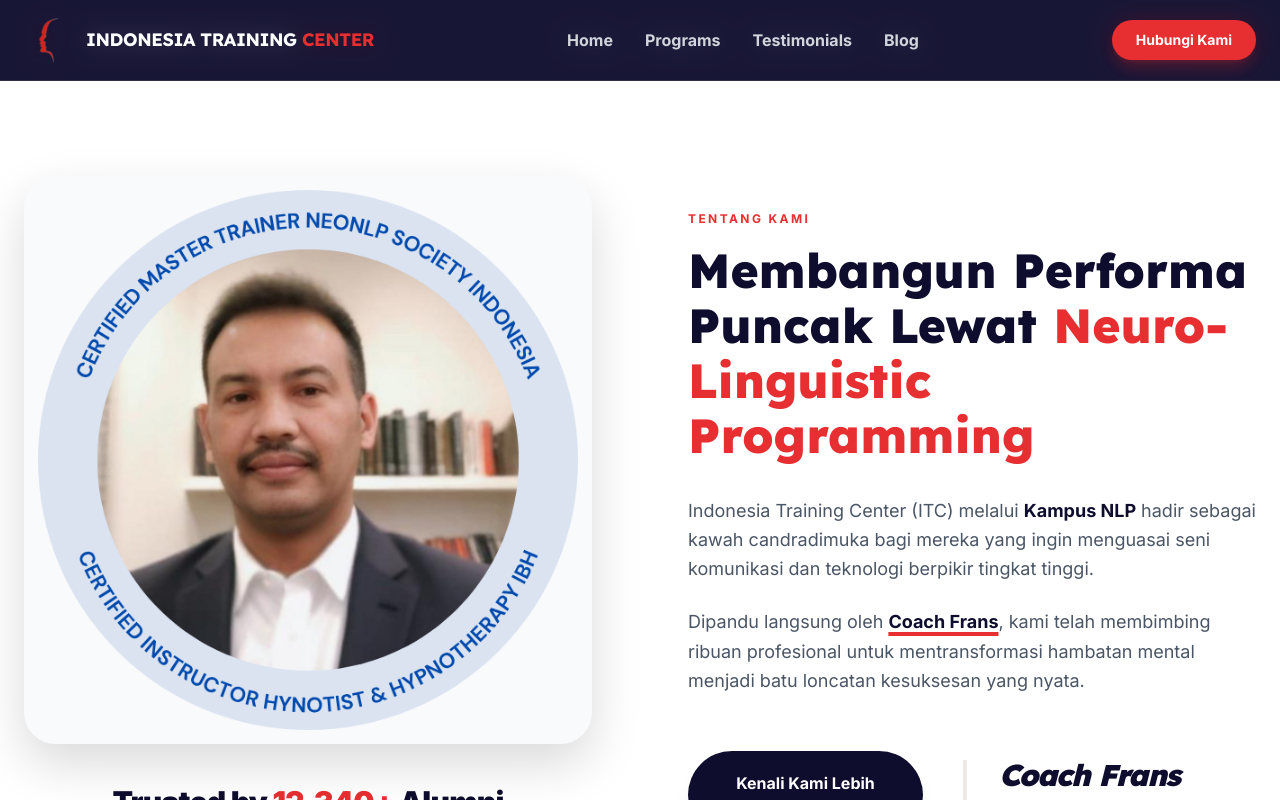
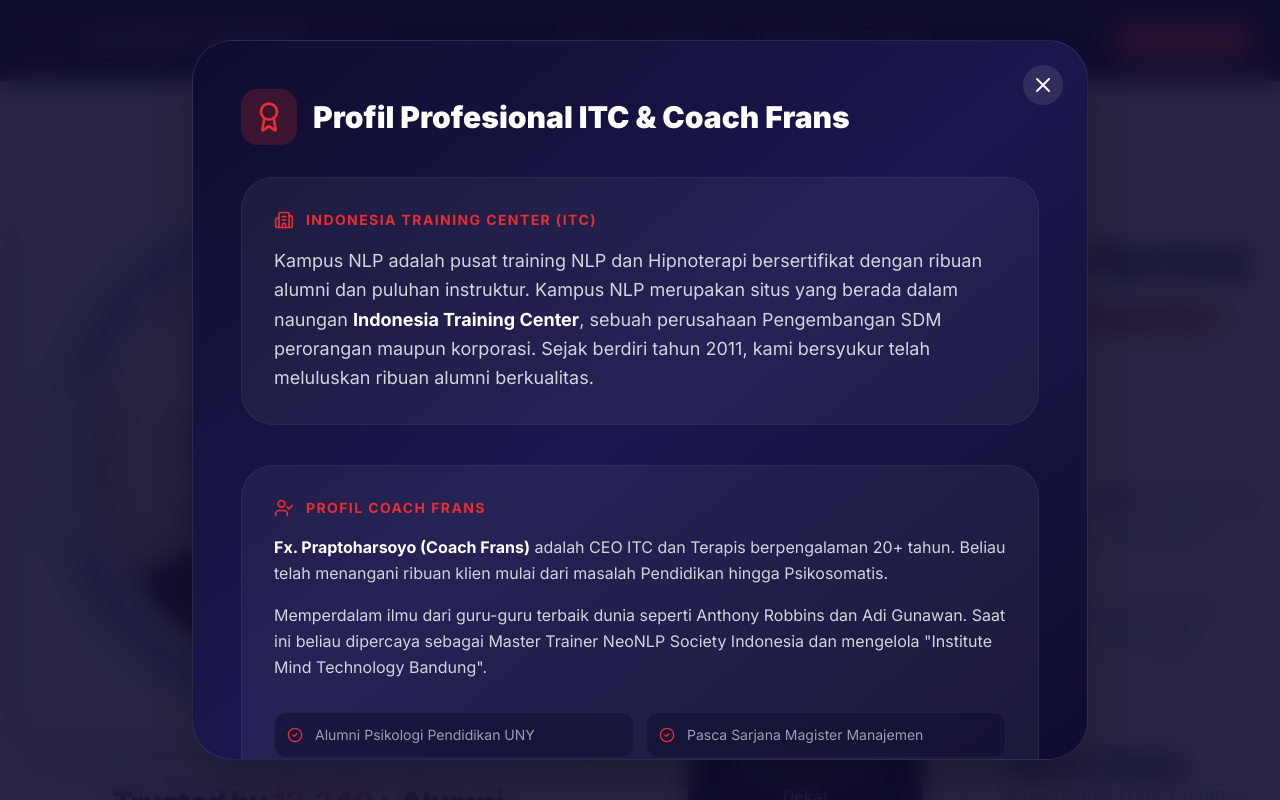
Before and after one commit to setyo76/kampusnlp, a Next.js app: page /about in a window 1280 px wide. Both pictures are taken after a click on the button "Kenali Kami Lebih Dekat". Shown: the top 800 px of the page. Built offline with nearby package versions, Linux system fonts and the light colour scheme.

Commit message:
Fix all Button

```diff
--- a/next.config.ts
+++ b/next.config.ts
@@ -6,6 +6,8 @@
       {
         protocol: "https",
         hostname: "cdn.sanity.io",
+        port: '',
+        pathname: '/**',
       },
     ],
   },
--- a/src/components/home/AboutSection.tsx
+++ b/src/components/home/AboutSection.tsx
@@ -1,28 +1,33 @@
 "use client";
 
+import { useState, useEffect } from "react";
 import Image from "next/image";
-import { motion } from "framer-motion";
-import Button from "../ui/Button";
+import { motion, AnimatePresence } from "framer-motion";
+import { X, Award, CheckCircle2, Building2, UserCheck } from "lucide-react";
+import Button from "../../components/ui/Button"; // Import komponen Button custom
 
 export default function AboutSection() {
+  const [isOpen, setIsOpen] = useState(false);
+
+  useEffect(() => {
+    if (window.location.hash === "#open-profile") {
+      setIsOpen(true);
+    }
+  }, []);
+
   return (
-    <section className="py-24 bg-white overflow-hidden">
+    <section id="about-section" className="py-24 bg-white overflow-hidden scroll-mt-20">
       <div className="container mx-auto px-6">
         <div className="flex flex-col lg:flex-row items-center gap-16 lg:gap-24">
 
           {/* Sisi Kiri: Visual Coach */}
           <div className="lg:w-1/2 flex flex-col items-center">
-            {/* KUNCI PERBAIKAN:
-               whileHover diletakkan di container paling luar agar border ikut membesar.
-               layout: "fixed" atau overflow-visible (opsional) pastikan shadow tidak terpotong.
-            */}
             <motion.div
               initial={{ opacity: 0, scale: 0.9 }}
               whileInView={{ opacity: 1, scale: 1 }}
               viewport={{ once: true }}
               whileHover={{
-                scale: 1.05,
-                y: -10,
+                scale: 1.02,
                 transition: { duration: 0.4, ease: "easeOut" }
               }}
               className="relative z-10 rounded-4xl overflow-hidden shadow-[0_20px_50px_rgba(0,0,0,0.15)] border-14 border-gray-50 bg-gray-50 cursor-pointer"
@@ -35,21 +40,13 @@
                 className="object-cover w-full h-auto display-block"
                 priority
               />
-
-              {/* Overlay halus saat hover tetap dipertahankan */}
-              <motion.div
-                whileHover={{ opacity: 1 }}
-                initial={{ opacity: 0 }}
-                className="absolute inset-0 bg-navy-900/5 pointer-events-none transition-opacity duration-500"
-              />
             </motion.div>
 
-            {/* Trusted Text: 2 Baris Proposional */}
+            {/* Trusted Text */}
             <motion.div
               initial={{ opacity: 0, y: 20 }}
               whileInView={{ opacity: 1, y: 0 }}
               transition={{ delay: 0.4 }}
-              viewport={{ once: true }}
               className="mt-10 text-center space-y-1"
             >
               <p className="text-navy-900 text-2xl md:text-3xl font-black tracking-tight">
@@ -58,7 +55,6 @@
               <p className="text-[#A39674] text-lg md:text-xl font-bold uppercase tracking-[0.15em]">
                 124 Business Companies
               </p>
-              <div className="h-1.5 w-20 bg-accent-logo/20 mx-auto mt-4 rounded-full" />
             </motion.div>
           </div>
 
@@ -81,13 +77,16 @@
                   Indonesia Training Center (ITC) melalui <span className="font-bold text-navy-900">Kampus NLP</span> hadir sebagai kawah candradimuka bagi mereka yang ingin menguasai seni komunikasi dan teknologi berpikir tingkat tinggi.
                 </p>
                 <p>
-                  Dipandu langsung oleh <span className="text-navy-900 font-bold underline decoration-accent-logo decoration-4 underline-offset-4">Coach Frans</span>, kami telah membimbing ribuan profesional untuk mentransformasi hambatan mental menjadi batu loncatan kesuksesan yang nyata.
+                  Dipandu langsung oleh <span className="text-navy-900 font-bold underline decoration-accent-logo decoration-4 underline-offset-4">Coach Frans</span>, kami telah membimbing ribuan profesional untuk mentransformasi hambatan mental menjadi batu loncatan kesuksesan.
                 </p>
               </div>
 
-              {/* Action & Signature */}
+              {/* Action Button - Diupdate menggunakan Komponen Button */}
               <div className="mt-14 flex flex-col sm:flex-row items-center gap-10">
-                <Button className="w-full sm:w-auto bg-navy-900 text-white px-10 py-5 rounded-2xl hover:bg-accent-logo transition-all duration-300 shadow-xl hover:-translate-y-1">
+                <Button
+                  onClick={() => setIsOpen(true)}
+                  className="w-full sm:w-auto bg-navy-900 text-white px-10 py-5 rounded-2xl font-bold hover:bg-accent-logo shadow-xl"
+                >
                   Kenali Kami Lebih Dekat
                 </Button>
 
@@ -102,9 +101,91 @@
               </div>
             </motion.div>
           </div>
-
         </div>
       </div>
+
+      {/* POPUP MODAL */}
+      <AnimatePresence>
+        {isOpen && (
+          <div className="fixed inset-0 z-9999 flex items-center justify-center p-4 md:p-6">
+            <motion.div
+              initial={{ opacity: 0 }}
+              animate={{ opacity: 1 }}
+              exit={{ opacity: 0 }}
+              onClick={() => setIsOpen(false)}
+              className="absolute inset-0 bg-navy-900/90 backdrop-blur-md"
+            />
+
+            <motion.div
+              initial={{ opacity: 0, scale: 0.9, y: 20 }}
+              animate={{ opacity: 1, scale: 1, y: 0 }}
+              exit={{ opacity: 0, scale: 0.9, y: 20 }}
+              className="relative w-full max-w-4xl max-h-[90vh] overflow-hidden bg-linear-to-br from-navy-900 via-[#1a174d] to-navy-900 rounded-[2.5rem] shadow-2xl border border-white/10 flex flex-col"
+            >
+              <button
+                onClick={() => setIsOpen(false)}
+                className="absolute top-6 right-6 p-2 bg-white/10 hover:bg-accent-logo text-white rounded-full transition-all z-10000 cursor-pointer"
+              >
+                <X size={24} />
+              </button>
+
+              <div className="overflow-y-auto p-8 md:p-12 custom-scrollbar">
+                <div className="flex items-center gap-4 mb-8">
+                  <div className="p-3 bg-accent-logo/20 rounded-2xl">
+                    <Award className="text-accent-logo w-8 h-8" />
+                  </div>
+                  <h3 className="text-2xl md:text-3xl font-black text-white">Profil Profesional ITC & Coach Frans</h3>
+                </div>
+
+                <div className="grid gap-10">
+                  <div className="bg-white/5 p-8 rounded-4xl border border-white/5">
+                    <div className="flex items-center gap-3 mb-4 text-accent-logo">
+                      <Building2 size={20} />
+                      <span className="font-bold uppercase tracking-widest text-sm">Indonesia Training Center (ITC)</span>
+                    </div>
+                    <p className="text-gray-300 leading-relaxed text-lg">
+                      Kampus NLP adalah pusat training NLP dan Hipnoterapi bersertifikat dengan ribuan alumni dan puluhan instruktur. Kampus NLP merupakan situs yang berada dalam naungan <span className="text-white font-bold">Indonesia Training Center</span>, sebuah perusahaan Pengembangan SDM perorangan maupun korporasi. Sejak berdiri tahun 2011, kami bersyukur telah meluluskan ribuan alumni berkualitas.
+                    </p>
+                  </div>
+
+                  <div className="bg-white/5 p-8 rounded-4xl border border-white/5">
+                    <div className="flex items-center gap-3 mb-4 text-accent-logo">
+                      <UserCheck size={20} />
+                      <span className="font-bold uppercase tracking-widest text-sm">Profil Coach Frans</span>
+                    </div>
+                    <div className="text-gray-300 space-y-4 leading-relaxed">
+                      <p>
+                        <span className="text-white font-bold">Fx. Praptoharsoyo (Coach Frans)</span> adalah CEO ITC dan Terapis berpengalaman 20+ tahun. Beliau telah menangani ribuan klien mulai dari masalah Pendidikan hingga Psikosomatis.
+                      </p>
+                      <p>
+                        Memperdalam ilmu dari guru-guru terbaik dunia seperti Anthony Robbins dan Adi Gunawan. Saat ini beliau dipercaya sebagai Master Trainer NeoNLP Society Indonesia dan mengelola &quot;Institute Mind Technology Bandung&quot;.
+                      </p>
+                    </div>
+
+                    <div className="mt-8 grid grid-cols-1 md:grid-cols-2 gap-3">
+                      {[
+                        "Alumni Psikologi Pendidikan UNY",
+                        "Pasca Sarjana Magister Manajemen",
+                        "Certified Master Trainer NeoNLP Indonesia",
+                        "IACT USA Member & Certified",
+                        "Instructor Hypnotherapy IBH Indonesia",
+                        "Ahli Cognitive Behavior Therapy (CBT)",
+                        "Spesialis Ego State Therapy",
+                        "Praktisi Q-RAK Level 3"
+                      ].map((item, i) => (
+                        <div key={i} className="flex items-center gap-3 text-sm text-gray-400 bg-navy-900/50 p-3 rounded-xl border border-white/5">
+                          <CheckCircle2 size={16} className="text-accent-logo shrink-0" />
+                          {item}
+                        </div>
+                      ))}
+                    </div>
+                  </div>
+                </div>
+              </div>
+            </motion.div>
+          </div>
+        )}
+      </AnimatePresence>
     </section>
   );
 }
--- a/src/components/home/HeroSection.tsx
+++ b/src/components/home/HeroSection.tsx
@@ -1,10 +1,53 @@
 "use client";
 
+import { useState } from "react";
 import Image from "next/image";
-import { motion } from "framer-motion";
+import { motion, AnimatePresence } from "framer-motion";
+import { X, GraduationCap, Users, Briefcase, Zap, Brain, ShieldCheck } from "lucide-react";
 import Button from "../../components/ui/Button";
 
 export default function HeroSection() {
+  const [isModalOpen, setIsModalOpen] = useState(false);
+
+  const trainingData = [
+    {
+      title: "Training NLP Corporate",
+      desc: "Training Neuro-Linguistic Programming yang didesain khusus dan disesuaikan dengan kebutuhan corporate / perusahaan untuk meningkatkan performa tim.",
+      icon: <Briefcase className="text-blue-400" />,
+      color: "from-blue-600/20 to-blue-900/40"
+    },
+    {
+      title: "NNLP Master Practitioner",
+      desc: "Diperuntukkan bagi mereka yang telah mengikuti training NNLP Practitioner untuk mencapai level penguasaan NLP yang lebih mendalam dan komprehensif.",
+      icon: <Zap className="text-yellow-400" />,
+      color: "from-yellow-600/20 to-yellow-900/40"
+    },
+    {
+      title: "Training NLP Komprehensif",
+      desc: "Meliputi Training NLP Practitioner Program, Training NLP Master Program, dan Training NLP Trainer Program dalam satu jalur pembelajaran terpadu.",
+      icon: <GraduationCap className="text-emerald-400" />,
+      color: "from-emerald-600/20 to-emerald-900/40"
+    },
+    {
+      title: "Training Basic Hypnotherapy",
+      desc: "Ilmu yang sangat baik diterapkan dalam berbagai bidang: Penjualan, Pendidikan, Terapi, Kepemimpinan, Pengasuhan, hingga Pemberdayaan diri.",
+      icon: <Brain className="text-purple-400" />,
+      color: "from-purple-600/20 to-purple-900/40"
+    },
+    {
+      title: "Training Hipnotis Two In One",
+      desc: "Output training ini diharapkan peserta dapat mantap memiliki profesi baru sebagai: Psikoterapis, Motivator, Trainer, atau Konsultan SDM.",
+      icon: <Users className="text-orange-400" />,
+      color: "from-orange-600/20 to-orange-900/40"
+    },
+    {
+      title: "Training Advance Hypnotherapy",
+      desc: "Menjadi Hypnotherapist profesional yang siap membuka praktik mandiri dengan penguasaan tiga level ilmu sekaligus dalam satu paket hemat.",
+      icon: <ShieldCheck className="text-rose-400" />,
+      color: "from-rose-600/20 to-rose-900/40"
+    }
+  ];
+
   return (
     <section className="relative min-h-[90vh] flex items-center pt-20 overflow-hidden bg-navy-900">
       <div className="container mx-auto px-6 grid grid-cols-1 lg:grid-cols-2 gap-12 items-center">
@@ -25,69 +68,86 @@
           </p>
 
           <div className="mt-10 flex flex-wrap gap-4">
-            <Button className="bg-accent-logo text-white px-8 py-4 rounded-full font-bold hover:bg-accent-hover transition-all">
-              Browse Workshops
-            </Button>
-            <Button variant="outline" className="border-white/20 text-white px-8 py-4 rounded-full font-bold hover:bg-white/10 transition-all">
+            <a href="https://wa.link/r7ddp7" target="_blank" rel="noopener noreferrer" className="w-full sm:w-auto">
+              <Button className="w-full bg-accent-logo text-white px-8 py-4 rounded-full font-bold hover:bg-accent-hover transition-all">
+                Browse Workshops
+              </Button>
+            </a>
+
+            <Button
+              onClick={() => setIsModalOpen(true)}
+              variant="outline"
+              className="border-white/20 text-white px-8 py-4 rounded-full font-bold hover:bg-white/10 transition-all w-full sm:w-auto"
+            >
               Learn More
             </Button>
           </div>
-
-          {/* Section: Trusted by Alumni (Social Proof) */}
-          <motion.div
-            initial={{ opacity: 0, y: 20 }}
-            animate={{ opacity: 1, y: 0 }}
-            transition={{ delay: 0.5, duration: 0.8 }}
-            className="mt-12 flex items-center gap-4"
-          >
-            <div className="flex -space-x-3">
-              {/* Gunakan gambar alumni asli atau placeholder yang konsisten */}
-              {[1, 2, 3, 4].map((i) => (
-                <div key={i} className="relative w-12 h-12 rounded-full border-2 border-navy-900 overflow-hidden bg-gray-700">
-                   <Image
-                    src={`/images/alumni-${i}.png`}
-                    alt="Alumni"
-                    fill
-                    className="object-cover"
-                  />
-                </div>
-              ))}
-            </div>
-            <div className="text-sm">
-              <p className="text-white font-bold leading-none">Trusted by 12340 Alumni</p>
-              <p className="text-gray-400 text-xs mt-1">+ 124 Business Companies</p>
-            </div>
-          </motion.div>
         </motion.div>
 
-        {/* Kolom Kanan: Gambar dengan Dekorasi Kotak */}
+        {/* Kolom Kanan: Gambar */}
         <motion.div
           initial={{ opacity: 0, scale: 0.8 }}
           animate={{ opacity: 1, scale: 1 }}
-          transition={{ duration: 1, delay: 0.2 }}
           className="relative flex justify-center items-center"
         >
-          {/* Kotak Dekorasi Orange */}
-          <div className="absolute top-0 right-10 w-64 h-64 bg-accent-logo/20 rounded-2xl -rotate-12 z-0 hidden md:block" />
-
-          {/* Kotak Dekorasi Navy */}
-          <div className="absolute bottom-10 left-10 w-48 h-48 bg-navy-800 rounded-2xl rotate-12 z-0 border border-white/10 hidden md:block " />
-
-          {/* Frame Gambar Utama */}
-          <div className="relative z-10 w-full max-w-125 aspect-4/5 rounded-3xl overflow-hidden shadow-2xl bg-navy-800">
-          <Image
-            src="/images/coach-frans1.png"
-            alt="Professional Coach NLP"
-            fill
-            sizes="(max-width: 768px) 100vw, (max-width: 1200px) 50vw, 33vw"
-            className="object-cover"
-            priority // Memberitahu Next.js untuk memuat gambar ini lebih dulu
-          />
-        </div>
+          <div className="relative z-10 w-full max-w-125 aspect-4/5 rounded-3xl overflow-hidden shadow-2xl bg-navy-800 border border-white/5">
+            <Image src="/images/coach-frans1.png" alt="Coach Frans" fill className="object-cover" priority />
+          </div>
         </motion.div>
       </div>
 
-      <div className="absolute top-0 right-0 w-125 h-125 bg-accent-logo/5 blur-[120px] rounded-full -z-10" />
+      {/* POPUP MATERI PELATIHAN */}
+      <AnimatePresence>
+        {isModalOpen && (
+          <div className="fixed inset-0 z-[9999] flex items-center justify-center p-4 md:p-8">
+            <motion.div
+              initial={{ opacity: 0 }} animate={{ opacity: 1 }} exit={{ opacity: 0 }}
+              onClick={() => setIsModalOpen(false)}
+              className="absolute inset-0 bg-navy-900/95 backdrop-blur-xl"
+            />
+
+            <motion.div
+              initial={{ opacity: 0, scale: 0.9, y: 30 }}
+              animate={{ opacity: 1, scale: 1, y: 0 }}
+              exit={{ opacity: 0, scale: 0.9, y: 30 }}
+              className="relative w-full max-w-6xl max-h-[90vh] bg-white/5 rounded-[3rem] border border-white/10 overflow-hidden flex flex-col shadow-2xl"
+            >
+              <button
+                onClick={() => setIsModalOpen(false)}
+                className="absolute top-6 right-6 p-3 bg-white/10 hover:bg-rose-500 text-white rounded-full transition-all z-50"
+              >
+                <X size={24} />
+              </button>
+
+              <div className="overflow-y-auto p-8 md:p-16 custom-scrollbar">
+                <div className="text-center mb-12">
+                  <h2 className="text-3xl md:text-5xl font-black text-white mb-4">Program Pelatihan Unggulan</h2>
+                  <p className="text-gray-400 max-w-2xl mx-auto">Investasi terbaik adalah investasi pada pengembangan diri. Pilih program yang sesuai dengan tujuan karir dan hidup Anda.</p>
+                </div>
+
+                <div className="grid grid-cols-1 md:grid-cols-2 lg:grid-cols-3 gap-6">
+                  {trainingData.map((item, index) => (
+                    <motion.div
+                      key={index}
+                      whileHover={{ y: -5 }}
+                      className={`p-8 rounded-4xl bg-linear-to-br ${item.color} border border-white/5 flex flex-col h-full`}
+                    >
+                      <div className="w-12 h-12 bg-white/10 rounded-2xl flex items-center justify-center mb-6">
+                        {item.icon}
+                      </div>
+                      <h4 className="text-xl font-bold text-white mb-4 leading-tight">{item.title}</h4>
+                      <p className="text-gray-400 text-sm leading-relaxed mb-6 grow">{item.desc}</p>
+                      <a href="https://wa.link/r7ddp7" target="_blank" className="text-white font-bold text-sm hover:underline flex items-center gap-2">
+                        Daftar Sekarang →
+                      </a>
+                    </motion.div>
+                  ))}
+                </div>
+              </div>
+            </motion.div>
+          </div>
+        )}
+      </AnimatePresence>
     </section>
   );
 }
--- a/src/components/home/StatsSection.tsx
+++ b/src/components/home/StatsSection.tsx
@@ -59,7 +59,7 @@
 
               <div className="text-4xl md:text-6xl font-black font-display mb-2 flex items-center justify-center">
                 <Counter value={stat.value} />
-                <span className="text-[#E72F31]">{stat.suffix}</span>
+                <span className="text-accent-logo">{stat.suffix}</span>
               </div>
 
               <p className="text-gray-400 uppercase tracking-[0.2em] text-[10px] md:text-xs font-bold">
--- a/src/components/ui/Button.tsx
+++ b/src/components/ui/Button.tsx
@@ -1,21 +1,30 @@
-"use client";
-import { motion } from "framer-motion";
-import { ReactNode } from "react";
+import { ReactNode, ButtonHTMLAttributes } from "react";
 
-interface ButtonProps {
+interface ButtonProps extends ButtonHTMLAttributes<HTMLButtonElement> {
   children: ReactNode;
-  className?: string;
   variant?: "primary" | "outline";
 }
 
-export default function Button({ children, className, variant = "primary" }: ButtonProps) {
+export default function Button({
+  children,
+  variant = "primary",
+  className = "",
+  ...props
+}: ButtonProps) {
   return (
-    <motion.button
-      whileHover={{ scale: 1.05 }}
-      whileTap={{ scale: 0.95 }}
-      className={`px-6 py-3 rounded-full font-bold transition-all ${className}`}
+    <button
+      {...props}
+      className={`
+        cursor-pointer
+        transition-all
+        duration-300
+        hover:scale-105
+        active:scale-95
+        hover:shadow-lg
+        ${className}
+      `}
     >
       {children}
-    </motion.button>
+    </button>
   );
 }
```
Also changed, not shown: src/components/home/FaqSection.tsx (+16 -13 lines), src/components/layout/Footer.tsx (+11 -9 lines), src/components/home/AlumniSection.tsx (deleted).
